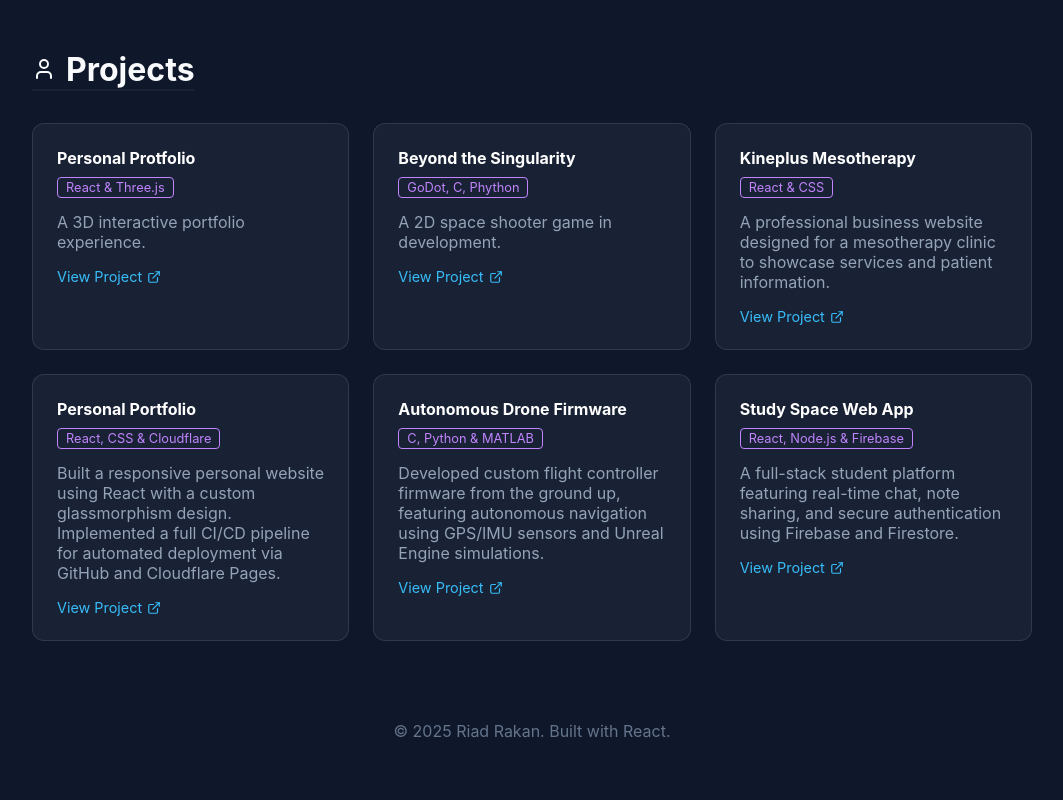
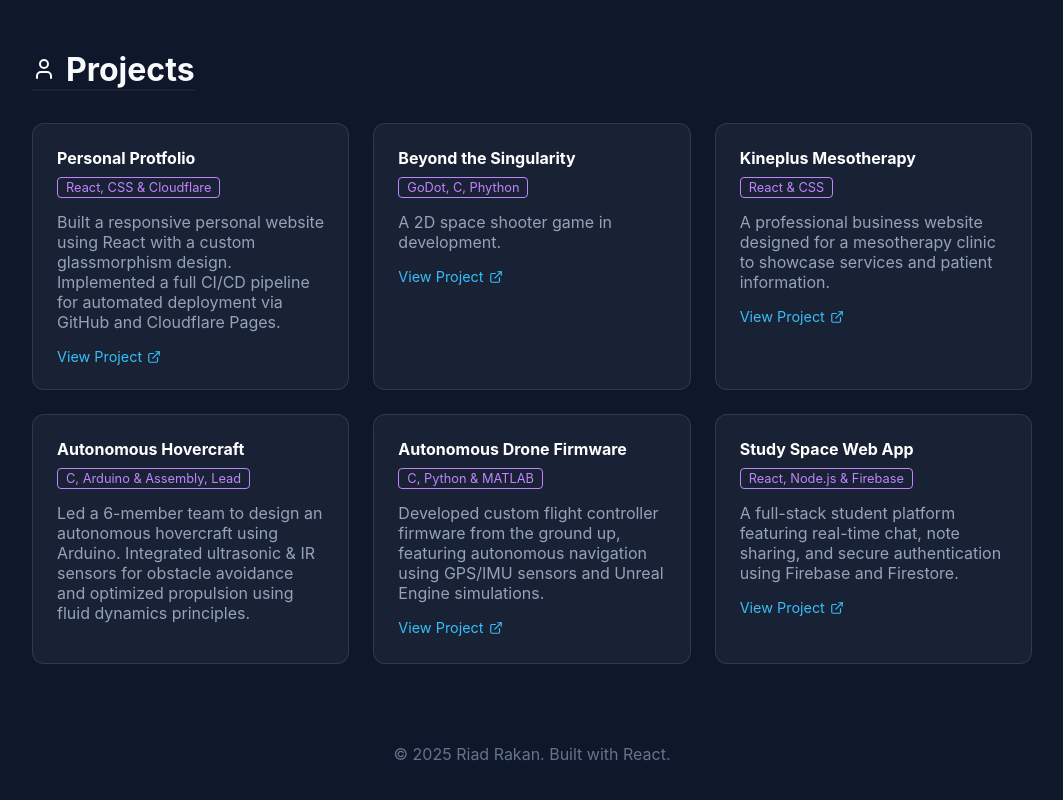
Before and after one commit to Riad-Rakan/My-Portfolio, a React (Create React App) app in the folder my-portfolio/: page / in a window 1280 px wide. Shown: the part 1715-2515 px from the top of the page, without its empty margins (108-1171 px from the left). Built offline with nearby package versions, Linux system fonts and the light colour scheme.

Commit message:
edited Personal Portfolio data and added Autonomous Hovercraft project

```diff
--- a/my-portfolio/src/data.js
+++ b/my-portfolio/src/data.js
@@ -72,9 +72,10 @@ export const personalData = {
     {
       id: 1,
       title: "Personal Protfolio",
-      tech: "React & Three.js",
-      desc: "A 3D interactive portfolio experience.",
+      tech: "React, CSS & Cloudflare",
+      desc: "Built a responsive personal website using React with a custom glassmorphism design. Implemented a full CI/CD pipeline for automated deployment via GitHub and Cloudflare Pages.",
       link: "https://github.com/Riad-Rakan/My-Portfolio"
+
     },
     {
       id: 2,
@@ -92,10 +93,9 @@ export const personalData = {
     },
     {
       id: 4,
-      title: "Personal Portfolio",
-      tech: "React, CSS & Cloudflare",
-      desc: "Built a responsive personal website using React with a custom glassmorphism design. Implemented a full CI/CD pipeline for automated deployment via GitHub and Cloudflare Pages.",
-      link: "https://github.com/Riad-Rakan/My-Portfolio" // This links to your code so people can see how you built it
+      title: "Autonomous Hovercraft",
+      tech: "C, Arduino & Assembly, Lead",
+      desc: "Led a 6-member team to design an autonomous hovercraft using Arduino. Integrated ultrasonic & IR sensors for obstacle avoidance and optimized propulsion using fluid dynamics principles.",
     },
     {
       id: 5,
```
